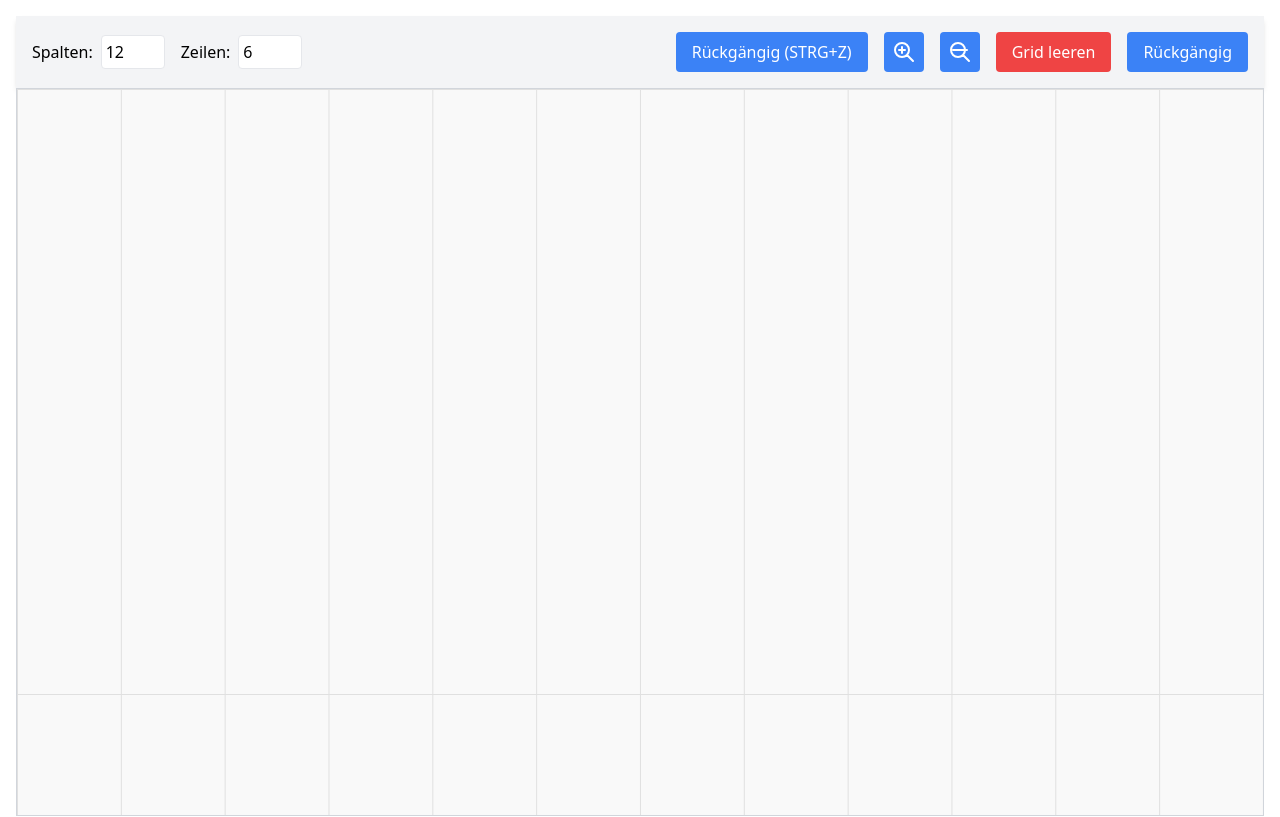
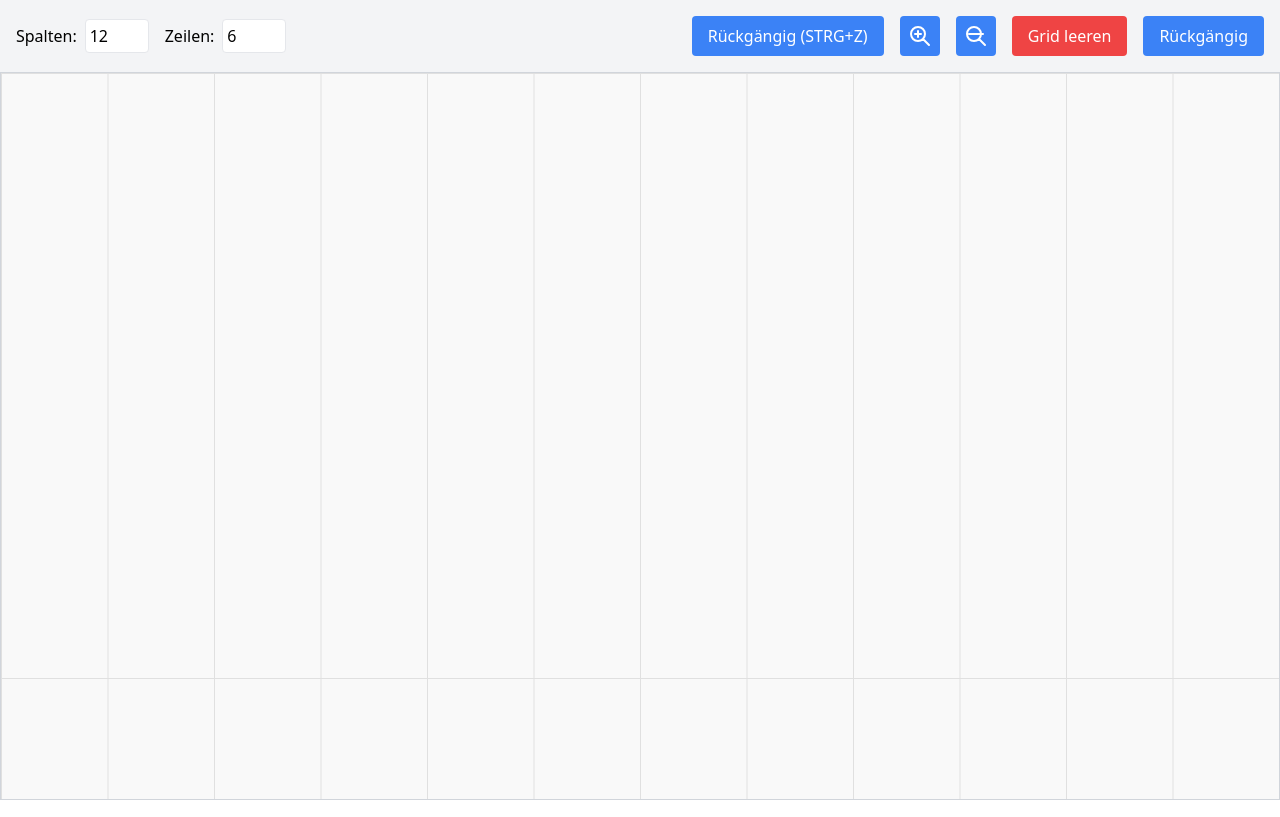
Before and after one commit to jovicdev97/TailwindCSS-Grid-Gen-Generator, a Nuxt app: page / in a window 1280 px wide. Shown: the top 817 px of the page. Built offline with nearby package versions, Linux system fonts and the light colour scheme.

Commit message:
fix: design

```diff
--- a/pages/index.vue
+++ b/pages/index.vue
@@ -1,5 +1,5 @@
 <template>
-  <div class="container mx-auto p-4">
+  <div class="container mx-auto">
     <GridCanvas />
     <CodeOutput />
     <h1 class="text-3xl font-bold mb-6">Tailwind Grid Generator</h1>
```
